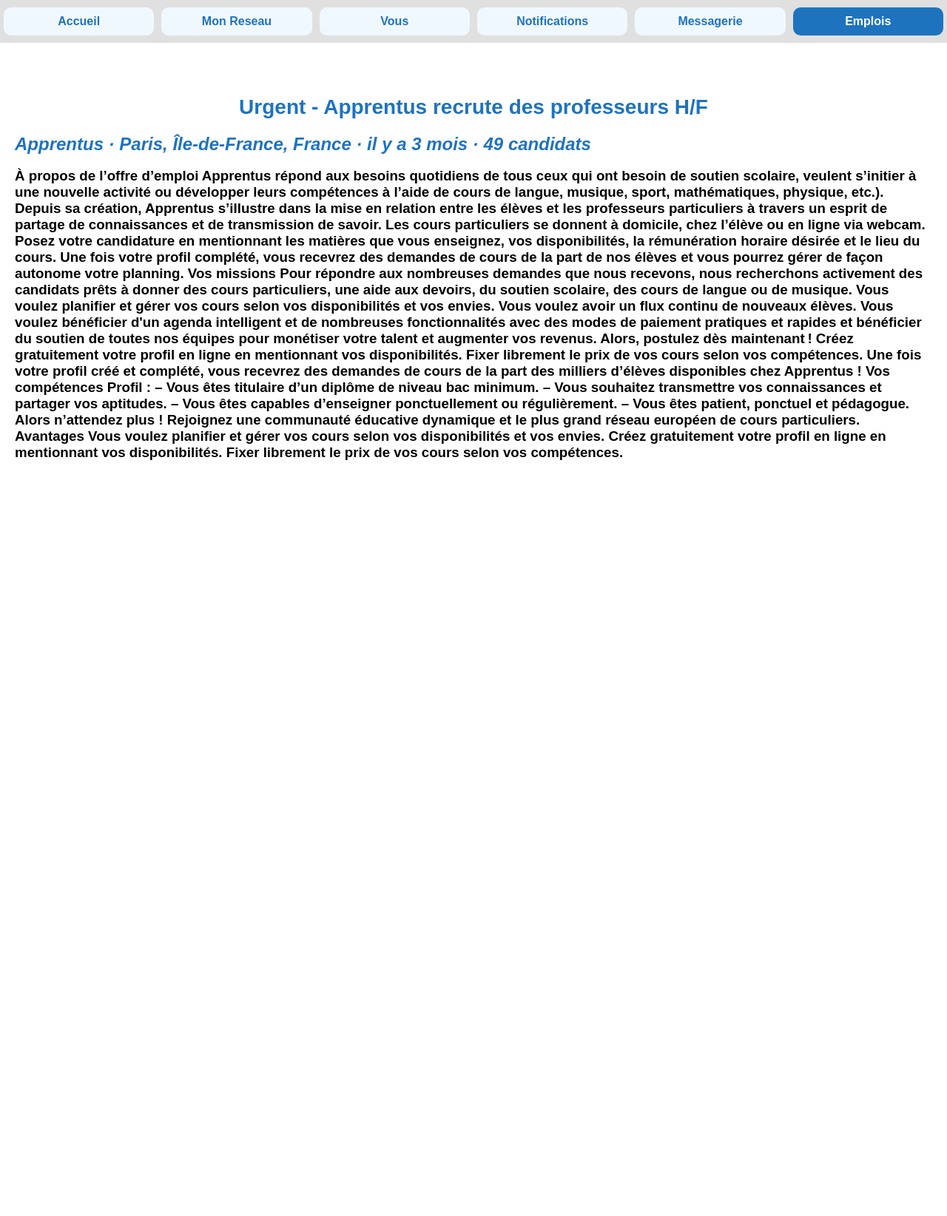
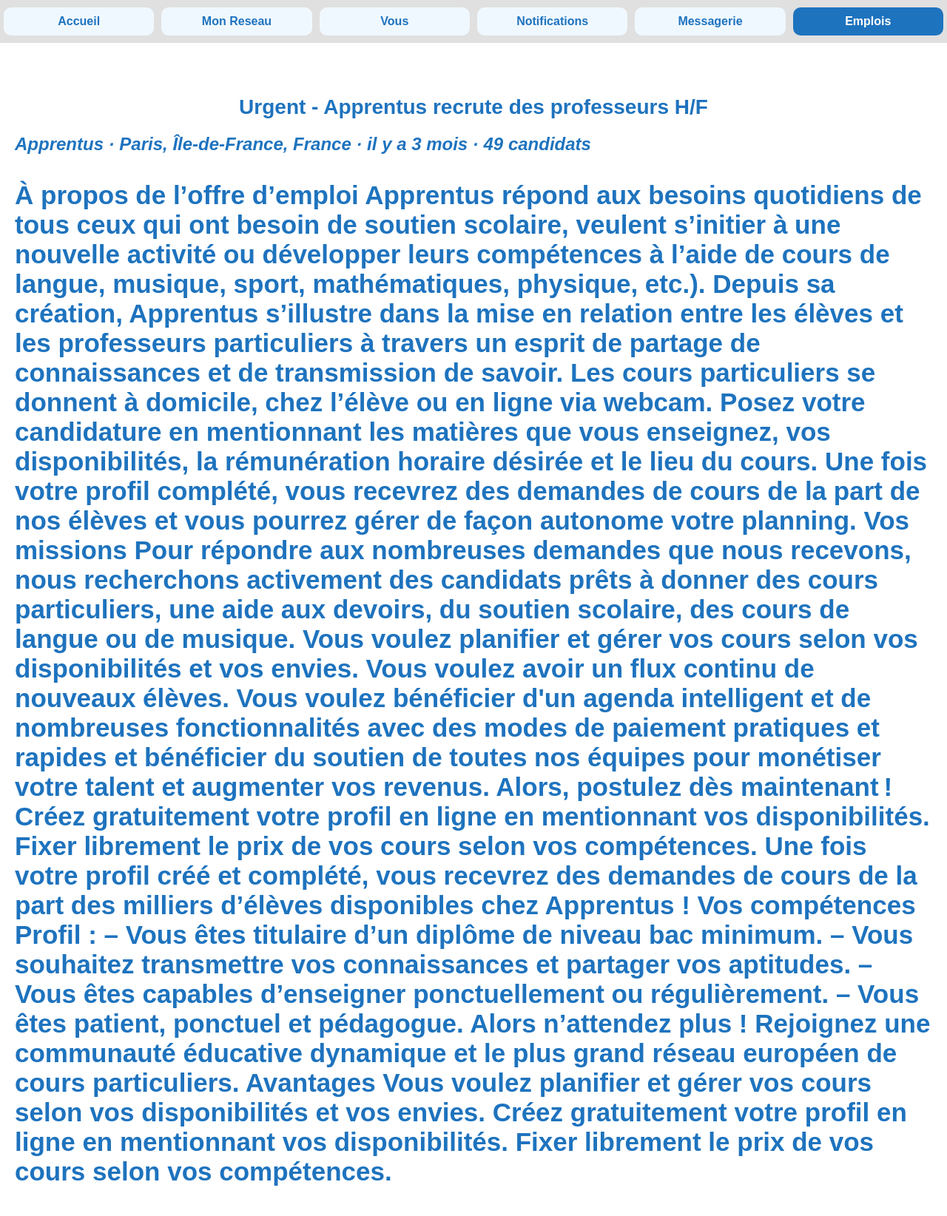
Before and after one commit to esyliab/ING2_TD9_EQUIPE2_WD, a PHP site: page /emploi1.html in a window 1280 px wide. Shown: the part 70-1714 px from the top of the page at 74% size. Before the commit the page ends 692 px from the top, so only its background shows below. Run offline with PHP 8.4, Linux system fonts and the light colour scheme.

Commit message:
elia modif emplois

```diff
--- a/emplois.css
+++ b/emplois.css
@@ -69,6 +69,14 @@
     margin-bottom: 20px;
 }
 
+.jobs h3 {
+
+    font-size: 35px;
+    color: #1e73be;
+    margin-bottom: 20px;
+}
+
+
 .jobs section {
     margin-bottom: 20px;
 }
```
